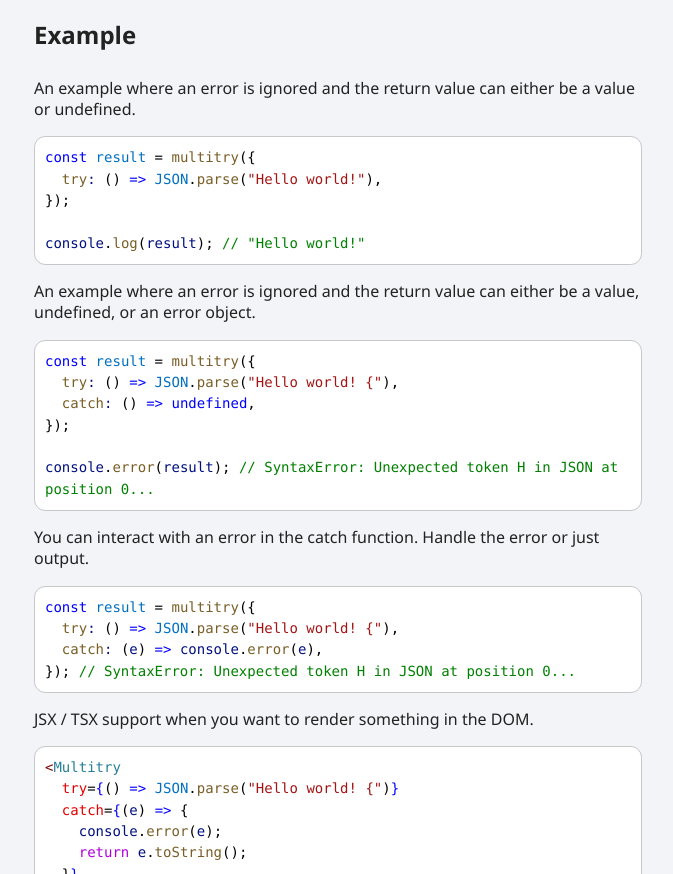
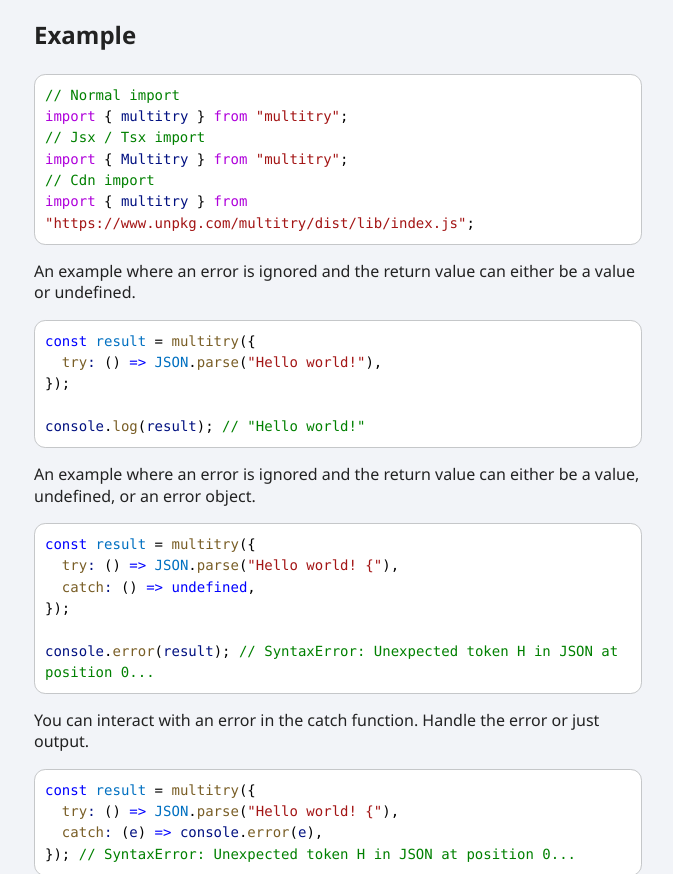
Before and after one commit to mineejo/multitry, a website: page docs/index.html in a window 1280 px wide. Shown: the part 1430-2304 px from the top of the page, without its empty margins (270-943 px from the left). Drawn offline with Linux system fonts and the light colour scheme.

Commit message:
chore(build): automatic documentation builder

```diff
--- a/docs/assets/highlight.css
+++ b/docs/assets/highlight.css
@@ -3,26 +3,26 @@
     --dark-hl-0: #D4D4D4;
     --light-hl-1: #A31515;
     --dark-hl-1: #CE9178;
-    --light-hl-2: #0000FF;
-    --dark-hl-2: #569CD6;
-    --light-hl-3: #0070C1;
-    --dark-hl-3: #4FC1FF;
-    --light-hl-4: #795E26;
-    --dark-hl-4: #DCDCAA;
-    --light-hl-5: #001080;
-    --dark-hl-5: #9CDCFE;
-    --light-hl-6: #008000;
-    --dark-hl-6: #6A9955;
-    --light-hl-7: #800000;
-    --dark-hl-7: #808080;
-    --light-hl-8: #267F99;
-    --dark-hl-8: #4EC9B0;
-    --light-hl-9: #E50000;
-    --dark-hl-9: #9CDCFE;
-    --light-hl-10: #000000FF;
-    --dark-hl-10: #D4D4D4;
-    --light-hl-11: #AF00DB;
-    --dark-hl-11: #C586C0;
+    --light-hl-2: #008000;
+    --dark-hl-2: #6A9955;
+    --light-hl-3: #AF00DB;
+    --dark-hl-3: #C586C0;
+    --light-hl-4: #001080;
+    --dark-hl-4: #9CDCFE;
+    --light-hl-5: #0000FF;
+    --dark-hl-5: #569CD6;
+    --light-hl-6: #0070C1;
+    --dark-hl-6: #4FC1FF;
+    --light-hl-7: #795E26;
+    --dark-hl-7: #DCDCAA;
+    --light-hl-8: #800000;
+    --dark-hl-8: #808080;
+    --light-hl-9: #267F99;
+    --dark-hl-9: #4EC9B0;
+    --light-hl-10: #E50000;
+    --dark-hl-10: #9CDCFE;
+    --light-hl-11: #000000FF;
+    --dark-hl-11: #D4D4D4;
     --light-code-background: #FFFFFF;
     --dark-code-background: #1E1E1E;
 }
--- a/docs/index.html
+++ b/docs/index.html
@@ -23,17 +23,19 @@
 </code></pre>
 <pre><code class="language-shell"><span class="hl-0">pnpm </span><span class="hl-1">add</span><span class="hl-0"> </span><span class="hl-1">multitry</span>
 </code></pre>
-<a id="$example" class="tsd-anchor"></a><h2><a href="#$example" style="color:inherit;text-decoration:none">Example</a></h2><p>An example where an error is ignored and the return value can either be a value or undefined.</p>
-<pre><code class="language-js"><span class="hl-2">const</span><span class="hl-0"> </span><span class="hl-3">result</span><span class="hl-0"> = </span><span class="hl-4">multitry</span><span class="hl-0">({</span><br/><span class="hl-0">  </span><span class="hl-4">try</span><span class="hl-5">:</span><span class="hl-0"> () </span><span class="hl-2">=&gt;</span><span class="hl-0"> </span><span class="hl-3">JSON</span><span class="hl-0">.</span><span class="hl-4">parse</span><span class="hl-0">(</span><span class="hl-1">&quot;Hello world!&quot;</span><span class="hl-0">),</span><br/><span class="hl-0">});</span><br/><br/><span class="hl-5">console</span><span class="hl-0">.</span><span class="hl-4">log</span><span class="hl-0">(</span><span class="hl-5">result</span><span class="hl-0">); </span><span class="hl-6">// &quot;Hello world!&quot;</span>
+<a id="$example" class="tsd-anchor"></a><h2><a href="#$example" style="color:inherit;text-decoration:none">Example</a></h2><pre><code class="language-jsx"><span class="hl-2">// Normal import</span><br/><span class="hl-3">import</span><span class="hl-0"> { </span><span class="hl-4">multitry</span><span class="hl-0"> } </span><span class="hl-3">from</span><span class="hl-0"> </span><span class="hl-1">&quot;multitry&quot;</span><span class="hl-0">;</span><br/><span class="hl-2">// Jsx / Tsx import</span><br/><span class="hl-3">import</span><span class="hl-0"> { </span><span class="hl-4">Multitry</span><span class="hl-0"> } </span><span class="hl-3">from</span><span class="hl-0"> </span><span class="hl-1">&quot;multitry&quot;</span><span class="hl-0">;</span><br/><span class="hl-2">// Cdn import</span><br/><span class="hl-3">import</span><span class="hl-0"> { </span><span class="hl-4">multitry</span><span class="hl-0"> } </span><span class="hl-3">from</span><span class="hl-0"> </span><span class="hl-1">&quot;https://www.unpkg.com/multitry/dist/lib/index.js&quot;</span><span class="hl-0">;</span>
+</code></pre>
+<p>An example where an error is ignored and the return value can either be a value or undefined.</p>
+<pre><code class="language-js"><span class="hl-5">const</span><span class="hl-0"> </span><span class="hl-6">result</span><span class="hl-0"> = </span><span class="hl-7">multitry</span><span class="hl-0">({</span><br/><span class="hl-0">  </span><span class="hl-7">try</span><span class="hl-4">:</span><span class="hl-0"> () </span><span class="hl-5">=&gt;</span><span class="hl-0"> </span><span class="hl-6">JSON</span><span class="hl-0">.</span><span class="hl-7">parse</span><span class="hl-0">(</span><span class="hl-1">&quot;Hello world!&quot;</span><span class="hl-0">),</span><br/><span class="hl-0">});</span><br/><br/><span class="hl-4">console</span><span class="hl-0">.</span><span class="hl-7">log</span><span class="hl-0">(</span><span class="hl-4">result</span><span class="hl-0">); </span><span class="hl-2">// &quot;Hello world!&quot;</span>
 </code></pre>
 <p>An example where an error is ignored and the return value can either be a value, undefined, or an error object.</p>
-<pre><code class="language-js"><span class="hl-2">const</span><span class="hl-0"> </span><span class="hl-3">result</span><span class="hl-0"> = </span><span class="hl-4">multitry</span><span class="hl-0">({</span><br/><span class="hl-0">  </span><span class="hl-4">try</span><span class="hl-5">:</span><span class="hl-0"> () </span><span class="hl-2">=&gt;</span><span class="hl-0"> </span><span class="hl-3">JSON</span><span class="hl-0">.</span><span class="hl-4">parse</span><span class="hl-0">(</span><span class="hl-1">&quot;Hello world! {&quot;</span><span class="hl-0">),</span><br/><span class="hl-0">  </span><span class="hl-4">catch</span><span class="hl-5">:</span><span class="hl-0"> () </span><span class="hl-2">=&gt;</span><span class="hl-0"> </span><span class="hl-2">undefined</span><span class="hl-0">,</span><br/><span class="hl-0">});</span><br/><br/><span class="hl-5">console</span><span class="hl-0">.</span><span class="hl-4">error</span><span class="hl-0">(</span><span class="hl-5">result</span><span class="hl-0">); </span><span class="hl-6">// SyntaxError: Unexpected token H in JSON at position 0...</span>
+<pre><code class="language-js"><span class="hl-5">const</span><span class="hl-0"> </span><span class="hl-6">result</span><span class="hl-0"> = </span><span class="hl-7">multitry</span><span class="hl-0">({</span><br/><span class="hl-0">  </span><span class="hl-7">try</span><span class="hl-4">:</span><span class="hl-0"> () </span><span class="hl-5">=&gt;</span><span class="hl-0"> </span><span class="hl-6">JSON</span><span class="hl-0">.</span><span class="hl-7">parse</span><span class="hl-0">(</span><span class="hl-1">&quot;Hello world! {&quot;</span><span class="hl-0">),</span><br/><span class="hl-0">  </span><span class="hl-7">catch</span><span class="hl-4">:</span><span class="hl-0"> () </span><span class="hl-5">=&gt;</span><span class="hl-0"> </span><span class="hl-5">undefined</span><span class="hl-0">,</span><br/><span class="hl-0">});</span><br/><br/><span class="hl-4">console</span><span class="hl-0">.</span><span class="hl-7">error</span><span class="hl-0">(</span><span class="hl-4">result</span><span class="hl-0">); </span><span class="hl-2">// SyntaxError: Unexpected token H in JSON at position 0...</span>
 </code></pre>
 <p>You can interact with an error in the catch function. Handle the error or just output.</p>
-<pre><code class="language-js"><span class="hl-2">const</span><span class="hl-0"> </span><span class="hl-3">result</span><span class="hl-0"> = </span><span class="hl-4">multitry</span><span class="hl-0">({</span><br/><span class="hl-0">  </span><span class="hl-4">try</span><span class="hl-5">:</span><span class="hl-0"> () </span><span class="hl-2">=&gt;</span><span class="hl-0"> </span><span class="hl-3">JSON</span><span class="hl-0">.</span><span class="hl-4">parse</span><span class="hl-0">(</span><span class="hl-1">&quot;Hello world! {&quot;</span><span class="hl-0">),</span><br/><span class="hl-0">  </span><span class="hl-4">catch</span><span class="hl-5">:</span><span class="hl-0"> (</span><span class="hl-5">e</span><span class="hl-0">) </span><span class="hl-2">=&gt;</span><span class="hl-0"> </span><span class="hl-5">console</span><span class="hl-0">.</span><span class="hl-4">error</span><span class="hl-0">(</span><span class="hl-5">e</span><span class="hl-0">),</span><br/><span class="hl-0">}); </span><span class="hl-6">// SyntaxError: Unexpected token H in JSON at position 0...</span>
+<pre><code class="language-js"><span class="hl-5">const</span><span class="hl-0"> </span><span class="hl-6">result</span><span class="hl-0"> = </span><span class="hl-7">multitry</span><span class="hl-0">({</span><br/><span class="hl-0">  </span><span class="hl-7">try</span><span class="hl-4">:</span><span class="hl-0"> () </span><span class="hl-5">=&gt;</span><span class="hl-0"> </span><span class="hl-6">JSON</span><span class="hl-0">.</span><span class="hl-7">parse</span><span class="hl-0">(</span><span class="hl-1">&quot;Hello world! {&quot;</span><span class="hl-0">),</span><br/><span class="hl-0">  </span><span class="hl-7">catch</span><span class="hl-4">:</span><span class="hl-0"> (</span><span class="hl-4">e</span><span class="hl-0">) </span><span class="hl-5">=&gt;</span><span class="hl-0"> </span><span class="hl-4">console</span><span class="hl-0">.</span><span class="hl-7">error</span><span class="hl-0">(</span><span class="hl-4">e</span><span class="hl-0">),</span><br/><span class="hl-0">}); </span><span class="hl-2">// SyntaxError: Unexpected token H in JSON at position 0...</span>
 </code></pre>
 <p>JSX / TSX support when you want to render something in the DOM.</p>
-<pre><code class="language-jsx"><span class="hl-7">&lt;</span><span class="hl-8">Multitry</span><br/><span class="hl-0">  </span><span class="hl-9">try</span><span class="hl-0">=</span><span class="hl-2">{</span><span class="hl-10">() </span><span class="hl-2">=&gt;</span><span class="hl-10"> </span><span class="hl-3">JSON</span><span class="hl-10">.</span><span class="hl-4">parse</span><span class="hl-10">(</span><span class="hl-1">&quot;Hello world! {&quot;</span><span class="hl-10">)</span><span class="hl-2">}</span><br/><span class="hl-0">  </span><span class="hl-9">catch</span><span class="hl-0">=</span><span class="hl-2">{</span><span class="hl-10">(</span><span class="hl-5">e</span><span class="hl-10">) </span><span class="hl-2">=&gt;</span><span class="hl-10"> {</span><br/><span class="hl-10">    </span><span class="hl-5">console</span><span class="hl-10">.</span><span class="hl-4">error</span><span class="hl-10">(</span><span class="hl-5">e</span><span class="hl-10">);</span><br/><span class="hl-10">    </span><span class="hl-11">return</span><span class="hl-10"> </span><span class="hl-5">e</span><span class="hl-10">.</span><span class="hl-4">toString</span><span class="hl-10">();</span><br/><span class="hl-10">  }</span><span class="hl-2">}</span><br/><span class="hl-7">/&gt;</span><span class="hl-0"> </span><span class="hl-6">// SyntaxError: Unexpected token &#39;H&#39;, &quot;Hello world! {&quot; is not valid JSON</span>
+<pre><code class="language-jsx"><span class="hl-8">&lt;</span><span class="hl-9">Multitry</span><br/><span class="hl-0">  </span><span class="hl-10">try</span><span class="hl-0">=</span><span class="hl-5">{</span><span class="hl-11">() </span><span class="hl-5">=&gt;</span><span class="hl-11"> </span><span class="hl-6">JSON</span><span class="hl-11">.</span><span class="hl-7">parse</span><span class="hl-11">(</span><span class="hl-1">&quot;Hello world! {&quot;</span><span class="hl-11">)</span><span class="hl-5">}</span><br/><span class="hl-0">  </span><span class="hl-10">catch</span><span class="hl-0">=</span><span class="hl-5">{</span><span class="hl-11">(</span><span class="hl-4">e</span><span class="hl-11">) </span><span class="hl-5">=&gt;</span><span class="hl-11"> {</span><br/><span class="hl-11">    </span><span class="hl-4">console</span><span class="hl-11">.</span><span class="hl-7">error</span><span class="hl-11">(</span><span class="hl-4">e</span><span class="hl-11">);</span><br/><span class="hl-11">    </span><span class="hl-3">return</span><span class="hl-11"> </span><span class="hl-4">e</span><span class="hl-11">.</span><span class="hl-7">toString</span><span class="hl-11">();</span><br/><span class="hl-11">  }</span><span class="hl-5">}</span><br/><span class="hl-8">/&gt;</span><span class="hl-0"> </span><span class="hl-2">// SyntaxError: Unexpected token &#39;H&#39;, &quot;Hello world! {&quot; is not valid JSON</span>
 </code></pre>
 </div></div>
 <div class="col-sidebar">
```
Also changed, not shown: docs/functions/Multitry.html (+1 -1 lines), docs/functions/multitry-1.html (+1 -1 lines).
